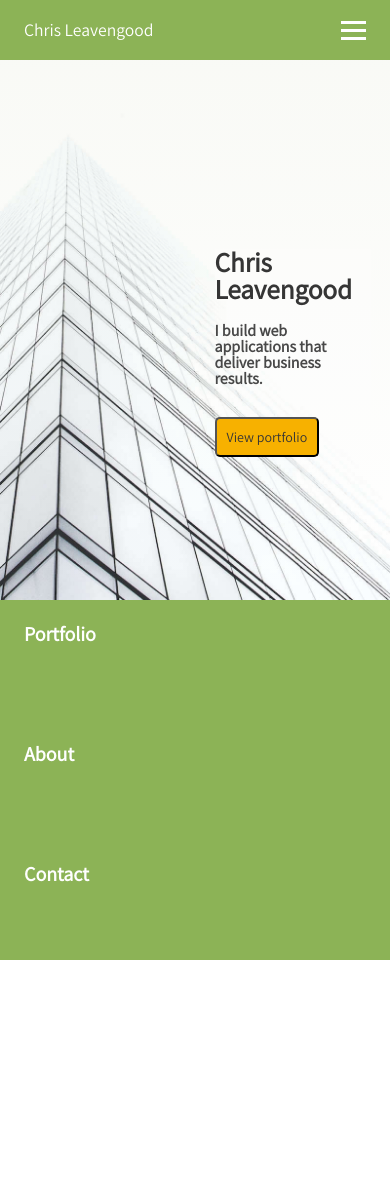
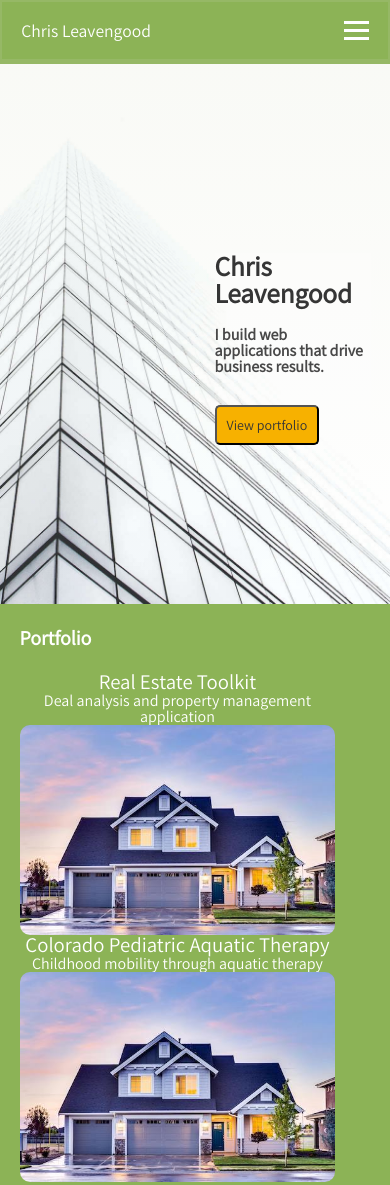
Before and after one commit to cleave13/portfolio, a plain HTML site: page index.html in a window 390 px wide. Shown: the top 1185 px of the page. Before the commit the page ends 960 px from the top, so only its background shows below. Drawn offline with Linux system fonts and the light colour scheme.

Commit message:
added images files and cleaned up page syntax

```diff
--- a/assets/css/style.css
+++ b/assets/css/style.css
@@ -1,6 +1,8 @@
 /* || CSS Variables */
 :root {
---nav-bg-color: rgb(140, 179, 86);
+--background-color: rgb(140, 179, 86);
+--nav-dropdown-color: rgb(152, 193, 91);
+--border-color: rgb(150, 184, 102);
 --text-color: white;
 --cta-color: rgb(247, 177, 0);
 }
@@ -12,35 +14,29 @@
     src: url(../font/assistant/Assistant-Regular.otf);
 }
 * {
-     font-family: assistant;
+     font-family: assistant, sans-serif;
 }
 h1 {
     font-size: 1.7em;
 }
-h2 {
-    font-size: 1em;
-}
-h3 {
-    font-size: 1.3em;
-}
-p {
+h2, p {
     font-size: 1em;
 }
 
 /* || SITEWIDE */
 header {
-    background-color: var(--nav-bg-color);
+    border: var(--border-color) solid 2px;
     position: -webkit-sticky;
     position: sticky;
+    z-index: 1;
     top: 0;
-    z-index: 1;
-}
-li {
-    list-style: none;
 }
 a {
     color: var(--text-color);
     text-decoration: none;
+}
+a:hover {
+    text-decoration: underline;
 }
 button {
     border-radius: 5px;
@@ -52,8 +48,25 @@ button {
     text-align: center;
     font-size: 14px;
 }
+article header {
+    border: none;
+}
 button:hover {
     box-shadow: 1px 1px 1px 1px rgba(72, 72, 72, 0.365);
+}
+footer {
+    line-height: 1.3;
+}
+.background {
+    width: 100%;
+    background-color: var(--background-color);
+    border-bottom: solid var(--border-color) 3px;
+    padding-bottom: 5%;
+}
+.content {
+    text-align: left;
+    color: var(--text-color);
+    margin: 0 5%;
 }
 .navbar {
     min-height: 60px;
@@ -61,7 +74,7 @@ button:hover {
     display: flex;
     justify-content: space-between;
     align-items: center;
-    padding: 0px 24px;
+    padding: 0px 5%;
 }
 .nav-menu {
     position: fixed;
@@ -71,7 +84,8 @@ button:hover {
     gap: 0;
     display: flex;
     flex-direction: column;
-    background-color: var(--nav-bg-color);
+    background-color: var(--nav-dropdown-color);
+    border: var(--background-color) solid 1px;
     width: 100%;
     text-align: center;
     transition: 0.3s;
@@ -81,7 +95,7 @@ button:hover {
     left: 0px;
 }
 .nav-branding {
-    font-size: 1.1rem;
+    font-size: 1.1em;
 }
 .nav-item {
     margin: 13px 0px;
@@ -104,17 +118,15 @@ button:hover {
     transition: all 0.3s ease-in-out;
     background-color: var(--text-color);
 }
+.hamburger.active .bar:nth-child(1) {
+    transform: translateY(8px) rotate(45deg);
+}
 .hamburger.active .bar:nth-child(2) {
     opacity: 0;
-}
-.hamburger.active .bar:nth-child(1) {
-    transform: translateY(8px) rotate(45deg);
 }
 .hamburger.active .bar:nth-child(3) {
     transform: translateY(-8px) rotate(-45deg);
 }
-
-/* || PAGE SPECIFIC */
 .hero-image {
     background-image: linear-gradient(rgba(135, 152, 76, 0.05), rgba(0, 0, 0, 0)), url("../images/hero-compressed-mobile.jpeg");
     width: 100%;
@@ -146,20 +158,49 @@ button:hover {
 .hero-button {
     margin: 10px 0;
 }
-.article-bg {
-    height: 120px;
-    background-color: var(--nav-bg-color);
-}
 .article-header {
     font-size: 1.25em;
     text-align: left;
-    padding: 24px 0 0 24px;
+    padding: 24px 0 24px 0;
     color: var(--text-color);
+    scroll-margin-top: 60px;
 }
-
+.card {
+    height: auto;
+    width: 90%;
+}
+.card > header {
+    text-align:center;
+    font-size: 1.3em;
+    position: relative;
+    z-index: 0;
+}
+.card > p {
+    text-align: center;
+    font-size: 1em;
+}
+.card img {
+    height: auto;
+    width: 100%;
+    border-radius: 10px;
+    display: block;
+}
+#about ~ p {
+    margin-bottom: 1.25em;
+    line-height: 1.2;
+}
+#about ~ p:last-of-type {
+    margin-bottom: 0;
+}
+#profile-image {
+    border-radius: 20px;
+    margin: 0 0 20px 20px;
+    height: 150px;
+    width: 150px;
+    box-shadow: 25px 25px 50px 0 var(--background-color) inset, -25px -25px 50px 0 var(--background-color) inset;
+}
 /* || MEDIA QUERIES */
-
-/* CSS for tablet-sized screens */
+/* CSS for tablet-sized screens and larger */
 @media screen and (min-width: 481px) {
     .navbar {
         min-height: 70px;
@@ -180,7 +221,7 @@ button:hover {
     .nav-link {
         transition: 0.7s ease;
     }
-    nav-link:hover {
+    .nav-link:hover {
         color: var(--cta-color);
     }
     .hamburger {
--- a/index.html
+++ b/index.html
@@ -12,7 +12,7 @@
 
 <body>
     <header>
-        <nav class="navbar">
+        <nav class="navbar background">
             <a href="/index.html" class="nav-branding">Chris Leavengood</a>
             <ul class="nav-menu">
                 <li class="nav-item">
@@ -23,9 +23,6 @@
                 </li>
                 <li class="nav-item">
                     <a class="nav-link" href="#contact">contact</a>
-                </li>
-                <li class="nav-item">
-                    <a class="nav-link" href="https://github.com/cleave13" target="_blank">github</a>
                 </li>
             </ul>
             <div class="hamburger">
@@ -38,32 +35,68 @@
     <main>
         <section class="hero-image">
             <div class="hero-content">
-                <h1 class="hero-title", "hero-item">Chris Leavengood</h1>
-                <h2 class="hero-subtitle", "hero-item">I build web applications that deliver business results.</h2>
-                <button type="button" class="hero-button", "hero-item" name="View Portfolio">
+                <h1 class="hero-title" , "hero-item">Chris Leavengood</h1>
+                <h2 class="hero-subtitle" , "hero-item">I build web applications that drive business results.</h2>
+                <button type="button" class="hero-button" , "hero-item" name="View Portfolio"
+                    onclick="window.location.href='#portfolio'">
                     View portfolio
                 </button>
             </div>
         </section>
-        <article>
-            <div class="article-bg">
+        <article class="background">
+            <div class="content">
                 <h2 class="article-header" id="portfolio">Portfolio</h2>
+                <div class="card" "full-width-card">
+                    <header>Real Estate Toolkit</header>
+                    <p>Deal analysis and property management application</p>
+                    <picture>
+                        <source srcset="./assets/images/house-full-compressed.jpeg" media="(min-width:481px)">
+                        <img src="
+                        ./assets/images/house-mobile-compressed.jpeg" alt="Stock photo of a house" />
+                    </picture>
+                </div>
+                <div class="card" "full-width-card">
+                    <header>Colorado Pediatric Aquatic Therapy</header>
+                    <p>Childhood mobility through aquatic therapy</p>
+                    <picture>
+                        <source srcset="./assets/images/house-full-compressed.jpeg" media="(min-width:481px)">
+                        <img src="
+                        ./assets/images/house-mobile-compressed.jpeg" alt="Stock photo of a house" />
+                    </picture>
+                </div>
             </div>
         </article>
-        <article>
-            <div class="article-bg">
+        <article class="background">
+            <div class="content">
                 <h2 class="article-header" id="about">About</h2>
-            </div>
-        </article>
-        <article>
-            <div class="article-bg">
-                <h2 class="article-header" id="contact">Contact</h2>
+                <picture>
+                    <source srcset="./assets/images/profile-full.png" media="(min-width:481px)">
+                    <img id="profile-image" src="./assets/images/profile-mobile.png" alt="Stock photo of a house" align="right" />
+                </picture>
+                <p>
+                    My name is Chris Leavengood and I love building applications to help businesses succeed.
+                </p>
+                <p>
+                    I started my career at some of the most reknowned hospitality organizations in the world where I learned to deliver exceptional experiences. Today, I pair my high-touch background with my strong technical skills to deliver incredible results for all of my clients.
+                </p>
+                <p>
+                    Over the past six years, I have had the opportunity to work with leading brands across the a wide range of industries including real-estate, hospitality, technology, healthcare, and event services.
+                </p>
+                <p>
+                    I take a human approach to technology implementations and would love to work with you on your next project!
+                </p>
             </div>
         </article>
     </main>
-    <footer>
-
+    <footer class="background">
+        <div class="content">
+            <h2 class="article-header" id="contact">Contact</h2>
+            <h2>Chris Leavengood</h2>
+            <p>720.234.3597</p>
+            <a href="mailto: chrisleavengood@gmail.com">chrisleavengood@gmail.com</a>
+        </div>
     </footer>
     <script src="./assets/javascript/script.js"></script>
 </body>
+
 </html>
```
Also changed, not shown: assets/images/house-full-compressed.jpeg (added), assets/images/house-mobile-compressed.jpeg (added), assets/images/profile-full.png (added), assets/images/profile-mobile.png (added), 1 other file.
